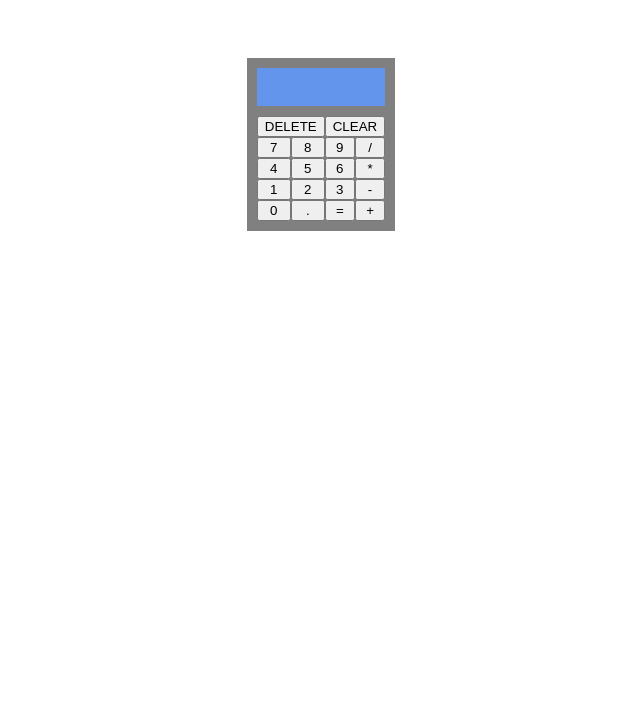
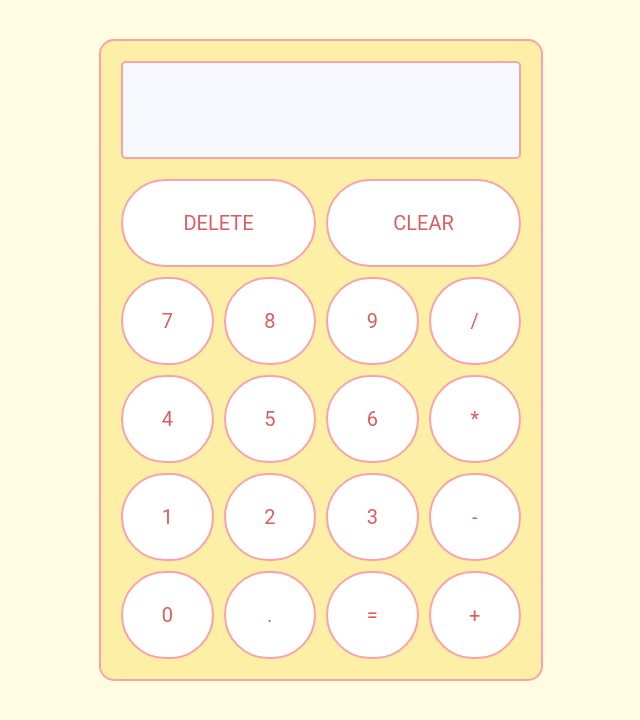
Before and after one commit to jimmy-hughes/calculator, a plain HTML site: page index.html in a window 1280 px wide. Shown: the whole page, without its empty margins (319-959 px from the left). Drawn offline with Linux system fonts and the light colour scheme.

Commit message:
Adjusted styling

```diff
--- a/style.css
+++ b/style.css
@@ -1,26 +1,85 @@
-.grid-container {
-    display: inline-grid;
-    grid-template-columns: auto auto auto auto
+:root {
+    --background: #fffce2;
+    --font: #db5d5d;
+    --border: #faa2aa;
+    --screen: #f7f8fd;
+    --screen-font: #e03737;
+    --calculator: #fdf0a6;
+    --btn: #ffffff;
+    --btn-hover: rgb(253, 247, 229);
+    --btn-active: rgb(255, 243, 210);
 }
+
+body {
+    background-color: var(--background);
+    color: var(--font);
+    font-family: 'Roboto', sans-serif;
+    line-height: 1.6;
+}
+
+button {
+    border: none;
+    color: inherit;
+    font-family: inherit;
+    font-size: inherit;
+    cursor: pointer;
+    outline: none;
+}
+
+/* ~~~~~~~~~~~~~~~~~~~~~~~~~~~~~~~~~~~~~~ */
 
 .container {
     display: flex;
+    align-items: center;
     justify-content: center;
+    height: 75vh;
+    min-height: 500px;
+    padding: 10px;
+    margin-top: 50px;
 }
 
 .calculator {
-    margin: 50px;
-    padding: 10px;
-    background-color: grey;
+    width: 400px;
+    border: 2px var(--border) solid;
+    border-radius: 15px;
+    padding: 20px;
+    background-color: var(--calculator);
 }
 
 .calc-display {
-    padding: 10px;
-    margin-bottom: 10px;
-    background-color: cornflowerblue;
+    padding: 20px 20px;
+    border: 2px var(--border) solid;
+    border-radius: 5px;
+    margin-bottom: 20px;
+    background-color: var(--screen);
     text-align: right;
+    color: var(--screen-font);
+    /* font-weight: 400; */
+    font-size: 25pt;
+}
+
+.grid-container {
+    display: grid;
+    grid-template-columns: repeat(4, 1fr);
+    grid-gap: 10px;
 }
 
 .span-2 {
     grid-column: span 2;
 }
+
+.calc-button {
+    padding: 30px;
+    border: 2px var(--border) solid;
+    border-radius: 75px;
+    background-color: var(--btn);
+    font-size: 20px;
+}
+
+.calc-button:hover {
+    background-color: var(--btn-hover);
+}
+
+.calc-button:active {
+    background-color: var(--btn-active);
+}
```
